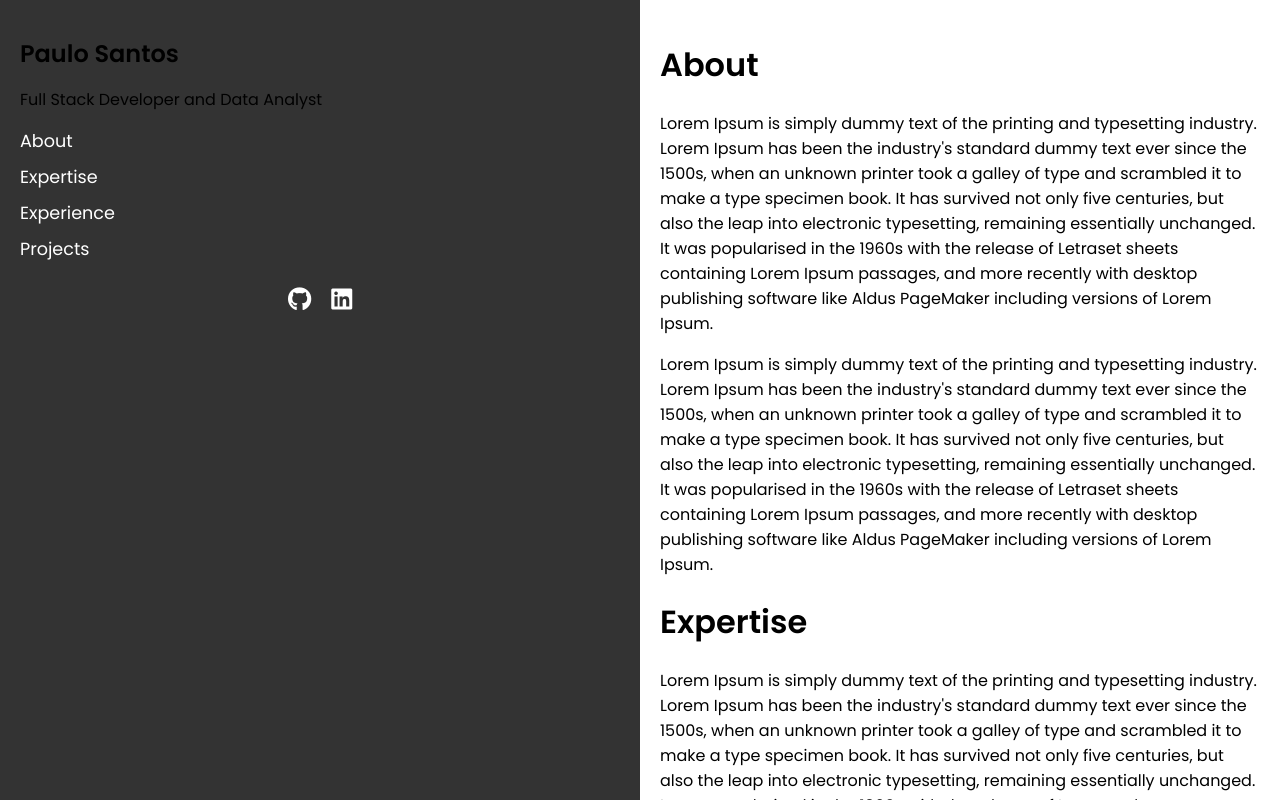
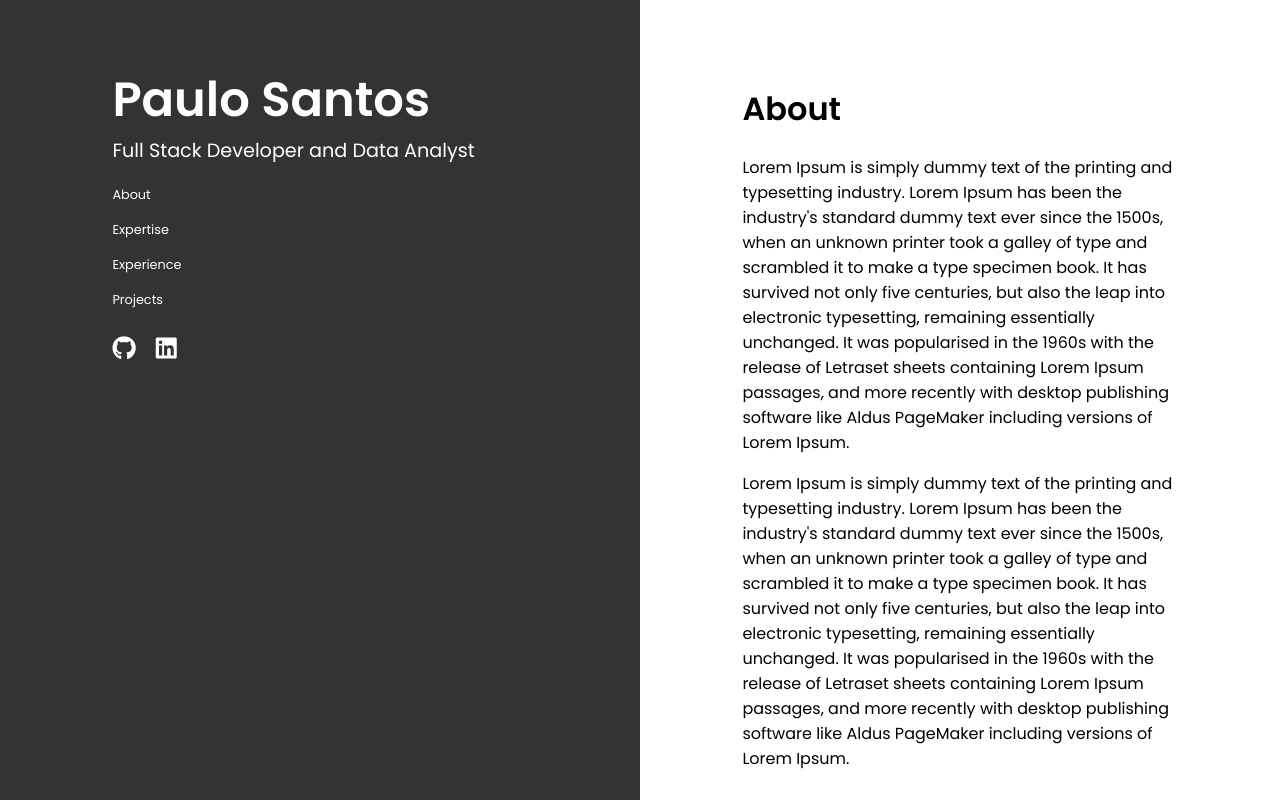
Before and after one commit to Paulo-Sts/paulo-santos, a Vue app in the folder app/: page / in a window 1280 px wide. Built offline with nearby package versions, Linux system fonts and the light colour scheme.

Commit message:
posicionando

```diff
--- a/app/src/components/AppContent.vue
+++ b/app/src/components/AppContent.vue
@@ -74,7 +74,7 @@ export default {
 .content {
   width: 50%;
   box-sizing: border-box;
-  padding: 20px;
+  padding: 5% 8%;
   flex-grow: 1;
   overflow-y: auto;
 }
--- a/app/src/components/AppSidebar.vue
+++ b/app/src/components/AppSidebar.vue
@@ -1,5 +1,5 @@
 <template>
-  <div class="sidebar sidebar-position">
+  <div class="sidebar">
     <!-- Seu nome e cargo -->
     <div class="sidebar-header">
       <h1>Paulo Santos</h1>
@@ -39,14 +39,25 @@ export default {
 .sidebar {
   width: 50%;
   box-sizing: border-box;
-  padding: 20px;
+  padding: 5% 8%;
   background-color: #333;
   position: sticky;
   height: 100vh;
+  z-index: 1;
 }
 
 .sidebar-header h1 {
-  font-size: 1.5em;
+  font-size: 3em;
+  padding: 0;
+  margin: 0 10px;
+  color: #fff;
+}
+
+.sidebar-header p {
+  font-size: 1.2em;
+  padding: 0;
+  margin: 0 10px;
+  color: #fff;
 }
 
 .sidebar nav ul {
@@ -55,13 +66,13 @@ export default {
 }
 
 .sidebar nav ul li {
-  margin: 10px 0;
+  margin: 10px 10px;
 }
 
 .sidebar nav ul li a {
   color: #fff;
   text-decoration: none;
-  font-size: 1.1em;
+  font-size: 0.8em;
 }
 
 .sidebar nav ul li a:hover {
@@ -71,7 +82,7 @@ export default {
 /* Estilo dos ícones */
 .contact-icons {
   display: flex;
-  justify-content: center;
+  justify-content: left;
   margin-top: 20px;
 }
 
```
